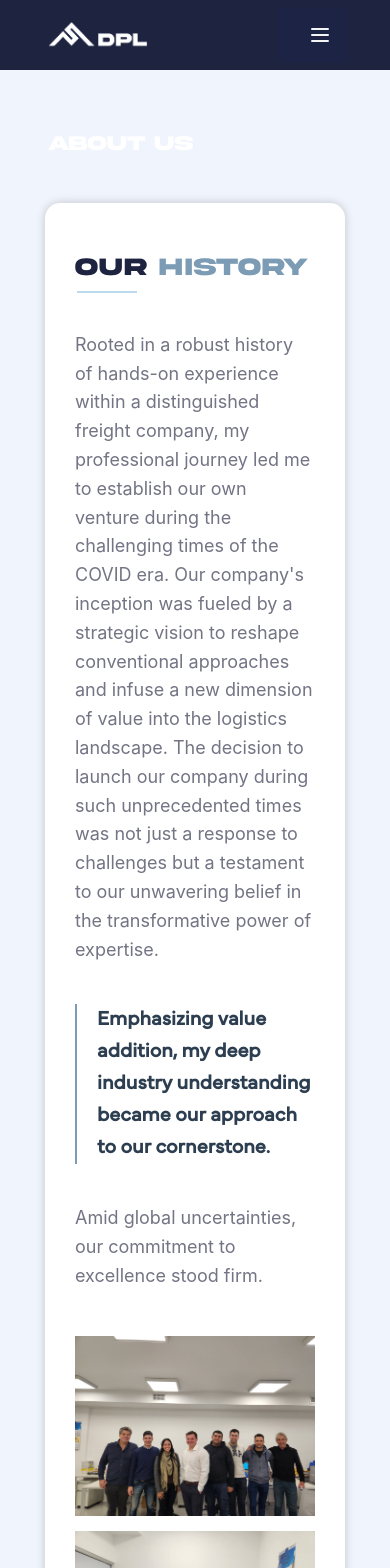
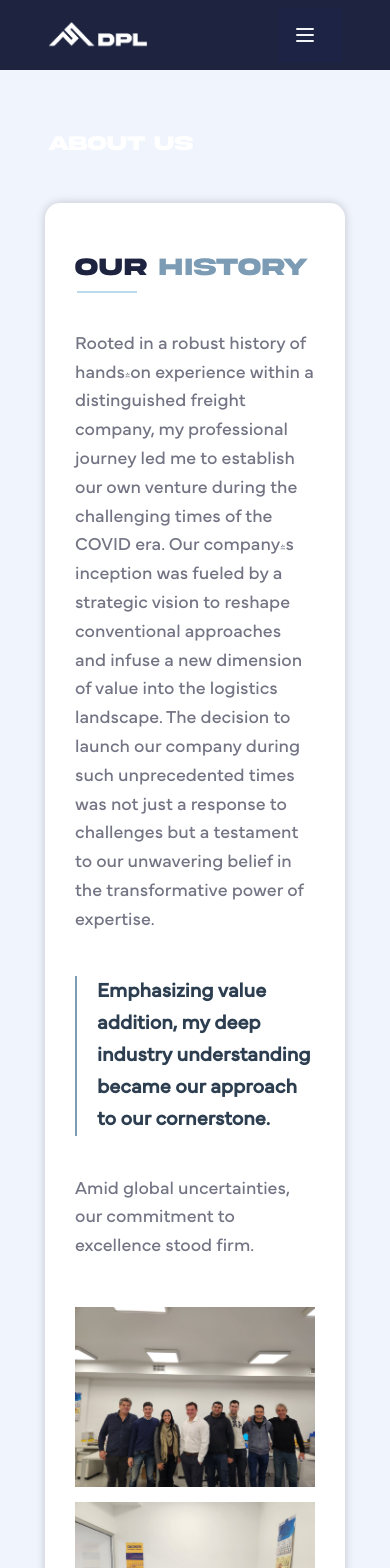
Before and after one commit to PRCodeCraft/dpl-logistics, a Vue app: page /about in a window 390 px wide. Shown: the top 1568 px of the page. Built offline with nearby package versions, Linux system fonts and the light colour scheme; what vue-sweetalert2 would draw is missing.

Commit message:
fixed home and about

```diff
--- a/src/views/AboutView.vue
+++ b/src/views/AboutView.vue
@@ -12,7 +12,7 @@
           ><span class="pr-about-title-2 text-2xl font-bold text-blue-500">history</span>
         </div>
         <article>
-          <p>
+          <p class="pr-article-font">
             Rooted in a robust history of hands-on experience within a distinguished freight
             company, my professional journey led me to establish our own venture during the
             challenging times of the COVID era. Our company's inception was fueled by a strategic
@@ -25,22 +25,26 @@
             Emphasizing value addition, my deep industry understanding became our approach to our
             cornerstone.
           </div>
-          <p>Amid global uncertainties, our commitment to excellence stood firm.</p>
+          <p class="pr-article-font">
+            Amid global uncertainties, our commitment to excellence stood firm.
+          </p>
           <div class="pr-article-images">
             <img src="../assets/office_image_1.jpg" alt="" class="img-1" />
             <img src="../assets/office_image_2.jpg" alt="" class="img-2" />
             <img src="../assets/office_image_3.jpg" alt="" class="img-3" />
           </div>
-          <p>
+          <p class="pr-article-font pb-8">
             In conclusion, our venture's inception reflects our unwavering belief in
             expertise-driven transformation and commitment to excellence. Rooted in industry
-            insights, we aim to reshape logistics with personalized, customer-centric solutions.
+            insights, we aim to reshape logistics with personalized, customer centric solutions.
           </p>
           <a href="/Contact" class="contact-button">
-            <button>Request a quote</button>
-            <span class="icon-container">
-              <FontAwesomeIcon :icon="faArrowRight" class="pr-icon-arrow" />
-            </span>
+            <button class="flex justify-around">
+
+                <div>Request a quote</div>
+                <FontAwesomeIcon :icon="faArrowRight" class="pr-icon-arrow" />
+
+            </button>
           </a>
         </article>
       </div>
@@ -72,6 +76,10 @@ import { faArrowRight } from '@fortawesome/free-solid-svg-icons'
   background-color: var(--color-white);
   box-shadow: 0 0 10px rgba(0, 0, 0, 0.2);
   z-index: 2;
+}
+
+.pr-article-font {
+  font-family: Mundial;
 }
 
 .pr-about-title-1 {
@@ -144,7 +152,6 @@ article p {
 
 button {
   padding: 1em;
-  padding-left: 2em;
   background-color: #1d2344;
   font-family: AkiraExpandedDemo;
   color: white;
@@ -161,10 +168,8 @@ button {
 }
 
 .pr-icon-arrow {
-  transform: translate(-45px, 37px);
   color: white;
   font-size: 1.5em;
-  padding-top: 0.35em;
 }
 
 @media (max-width: 1130px) {
@@ -236,7 +241,7 @@ button {
   }
 
   .pr-hero-about-position {
-    background-position-x: -750px;
+    background-position-x: -550px;
   }
 
   .pr-article-images {
--- a/src/views/HomeView.vue
+++ b/src/views/HomeView.vue
@@ -302,7 +302,7 @@ import VSimpleCard from '@/components/VSimpleCard.vue'
 .pr-title-choose-us:after {
   content: '';
   position: absolute;
-  width: 5%;
+  width: 10%;
   padding-top: 40px;
   border-bottom: 2px solid var(--color-light-blue-lighter);
 }
@@ -521,6 +521,10 @@ import VSimpleCard from '@/components/VSimpleCard.vue'
   .pr-btn-request-quote {
     font-size: 10px;
   }
+
+  .pr-title-choose-us:after {
+    width: 15%;
+  }
 }
 
 @media (max-width: 625px) {
@@ -580,6 +584,10 @@ import VSimpleCard from '@/components/VSimpleCard.vue'
   .pr-text-btn-freight {
     padding-left: 1rem;
   }
+
+  .pr-title-choose-us:after {
+    width: 20%;
+  }
 }
 
 @media (max-width: 350px) {
```
